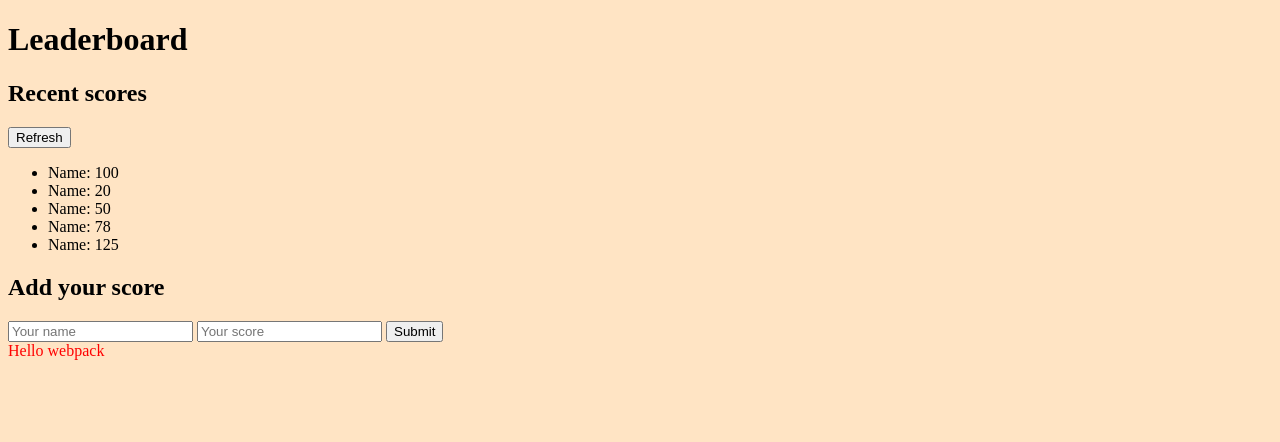
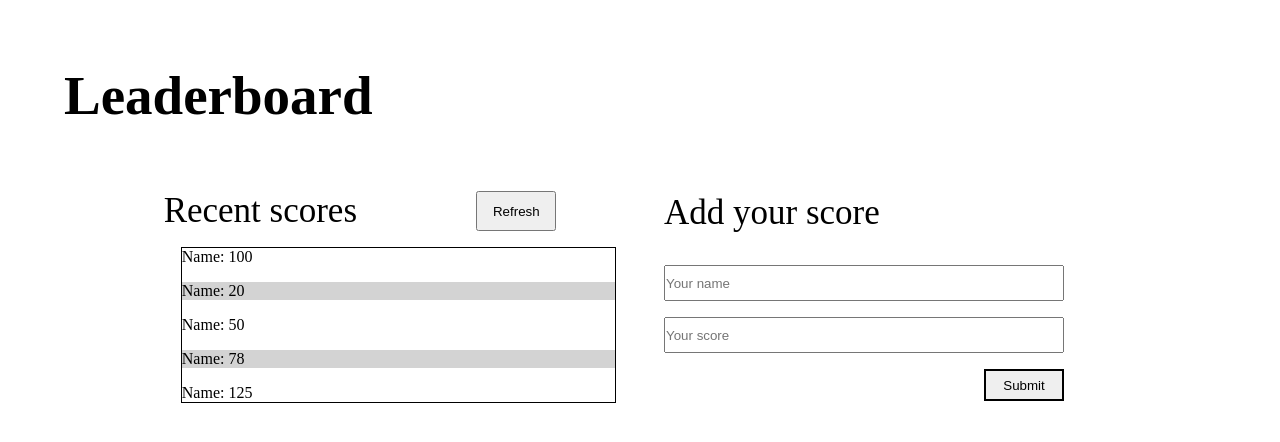
Before and after one commit to Sajeelzafar/Leaderboard, a website built with webpack: page src/index.html in a window 1280 px wide. Built offline with nearby package versions, Linux system fonts and the light colour scheme.

Commit message:
Add basic styling

```diff
--- a/src/index.html
+++ b/src/index.html
@@ -6,12 +6,12 @@
     <title>Wbpack Exercise</title>
 </head>
 <body>
-    <h1>Leaderboard</h1>
+    <h1 class="titleheading">Leaderboard</h1>
     <div class="mainContainer">
         <div class="leftbox">
             <div class="leftboxHeading">
                 <h2 class="leftHeading">Recent scores</h2>
-                <button type="button">Refresh</button>
+                <button class="refresh" type="button">Refresh</button>
             </div>
             <ul class="storedList">
                 <li>Name: 100</li>
@@ -24,9 +24,11 @@
         <div class="rightbox">
             <h2 class="rightHeading">Add your score</h2>
             <form class="form" action="">
-                <input type="text" placeholder="Your name">
-                <input type="number" placeholder="Your score">
-                <button type="submit">Submit</button>
+                <input class="input" type="text" placeholder="Your name">
+                <input class="input" type="number" placeholder="Your score">
+                <div class="submitdiv">
+                    <button class="submit" type="submit">Submit</button>
+                </div>
             </form>
         </div>
     </div>
--- a/src/index.js
+++ b/src/index.js
@@ -1,14 +1,6 @@
 import _ from 'lodash';
 import './style.css';
 
-function component() {
-  const element = document.createElement('div');
 
-  // Lodash, now imported by this script
-
-  element.innerHTML = _.join(['Hello', 'webpack'], ' ');
-  element.classList.add('hello');
-  return element;
-}
 
 document.body.appendChild(component());
--- a/src/style.css
+++ b/src/style.css
@@ -1,7 +1,83 @@
-.hello {
-  color: red;
+* {
+  padding: 0;
+  margin: 0;
 }
 
-body {
-  background-color: bisque;
+.titleheading {
+  font-size: 55px;
+  font-weight: bolder;
+  padding: 5%;
 }
+
+.mainContainer {
+  display: flex;
+  justify-content: center;
+  align-items: center;
+  gap: 3rem;
+}
+
+.leftbox {
+  display: flex;
+  flex-direction: column;
+  width: 40%;
+  gap: 1rem;
+}
+
+.leftboxHeading {
+  display: flex;
+  width: 100%;
+  justify-content: space-around;
+}
+
+.leftHeading,
+.rightHeading {
+  font-size: 35px;
+  font-weight: 500;
+}
+
+.refresh {
+  width: 5rem;
+}
+
+.storedList {
+  list-style: none;
+  display: flex;
+  flex-direction: column;
+  gap: 1rem;
+  margin-left: 15%;
+  border: 1px solid black;
+}
+
+.storedList > li:nth-child(even) {
+  background: lightgrey;
+}
+
+.rightbox {
+  width: 40%;
+  gap: 2rem;
+  display: flex;
+  flex-direction: column;
+}
+
+.form {
+  display: flex;
+  flex-direction: column;
+  width: 25rem;
+  gap: 1rem;
+}
+
+.input {
+  height: 2rem;
+}
+
+.submitdiv {
+  width: 100%;
+  display: flex;
+  justify-content: right;
+}
+
+.submit {
+  width: 5rem;
+  height: 2rem;
+  border: 2px solid black;
+}
```
